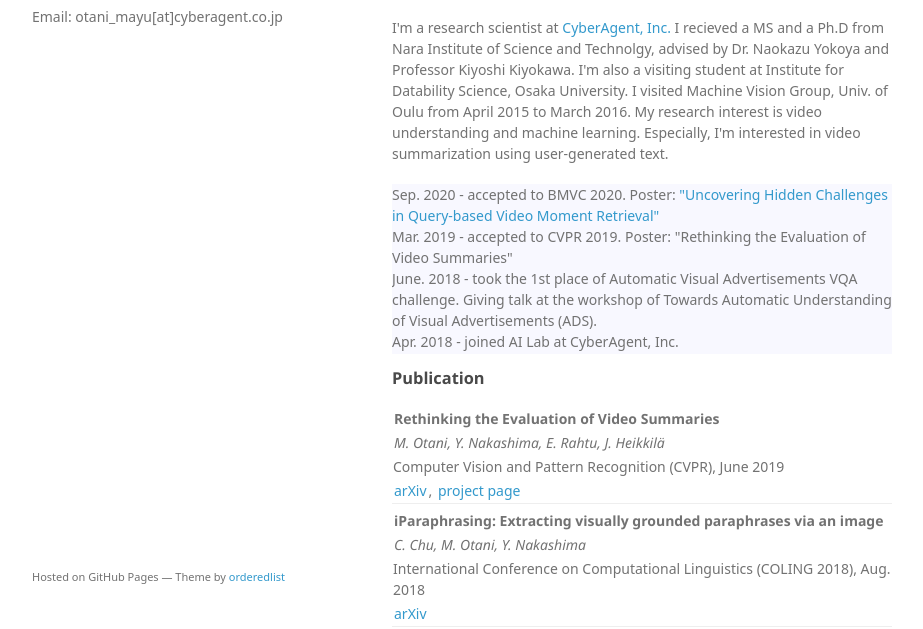
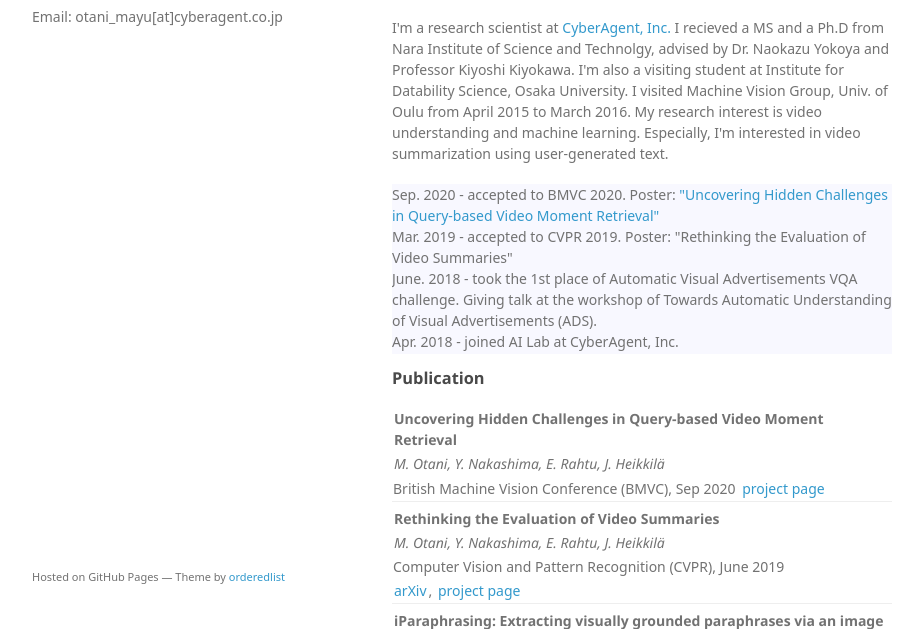
Before and after one commit to mayu-ot/mayu-ot.github.io, a plain HTML site: page index.html in a window 1280 px wide. Shown: the part 144-773 px from the top of the page, without its empty margins (178-1101 px from the left). Drawn offline with Linux system fonts and the light colour scheme; a web font is replaced by a local one.

Commit message:
Update index.html
add bmvc paper

```diff
--- a/index.html
+++ b/index.html
@@ -57,6 +57,16 @@ Poster: "Textual-Description Based Video Summarization for Video Blogs"</div>
 
 <h3>
 <a id="publication" class="anchor" href="#publication" aria-hidden="true"><span aria-hidden="true" class="octicon octicon-link"></span></a>Publication</h3>
+
+<div class="paper">
+  <div class="ptitle">Uncovering Hidden Challenges in Query-based Video Moment Retrieval</div>
+  <div class="pauthors">M. Otani, Y. Nakashima, E. Rahtu, J. Heikkilä</div>
+  <div class="pvenue">British Machine Vision Conference (BMVC), Sep 2020</div>
+  <div class="plinks">
+    <div class="plink"><a href="https://mayu-ot.github.io/hidden-challenges-MR/">project page</a></div>
+  </div>
+</div>
+
 <div class="paper">
   <div class="ptitle">Rethinking the Evaluation of Video Summaries</div>
   <div class="pauthors">M. Otani, Y. Nakashima, E. Rahtu, J. Heikkilä</div>
```
